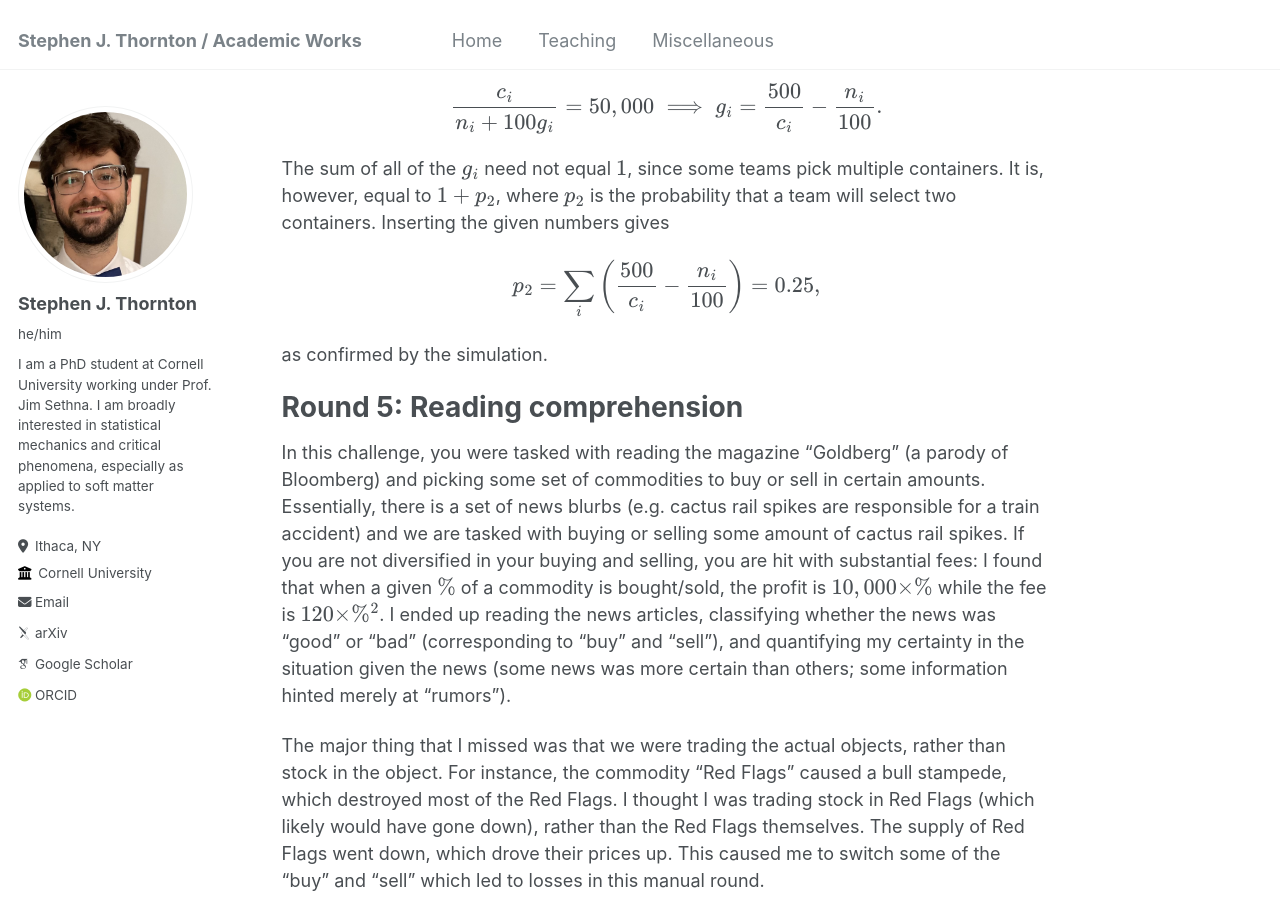
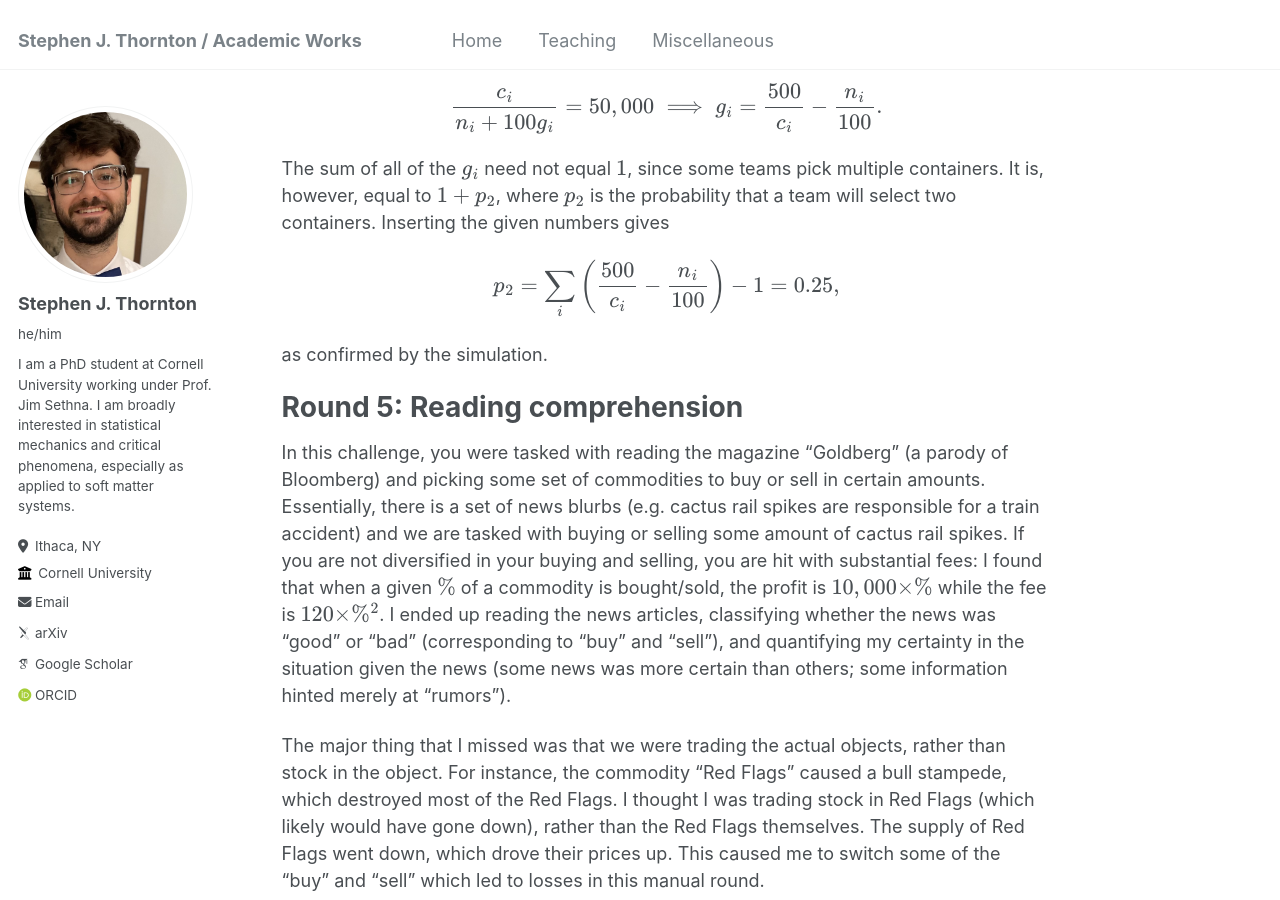
Before and after one commit to stephen-thornton/stephen-thornton.github.io, a Jekyll site: the page built from _miscellaneous/Prosperity.md, in a window 1280 px wide and 900 px high, scrolled down 9635 px. Built offline with Jekyll 4.4.1, drawn with Linux system fonts in a browser that asks for light colours; some web fonts are replaced.

Commit message:
Update Prosperity.md

```diff
--- a/_miscellaneous/Prosperity.md
+++ b/_miscellaneous/Prosperity.md
@@ -154,7 +154,7 @@ $$\frac{c_i}{n_i+100g_i}=50,000 \implies g_i = \frac{500}{c_i}-\frac{n_i}{100}.$
 
 The sum of all of the \\( g_i \\) need not equal \\( 1 \\), since some teams pick multiple containers. It is, however, equal to \\( 1 + p_2 \\), where \\( p_2 \\) is the probability that a team will select two containers. Inserting the given numbers gives
 
-$$p_2 = \sum_i\left(\frac{500}{c_i}-\frac{n_i}{100}\right) = 0.25,$$
+$$p_2 = \sum_i\left(\frac{500}{c_i}-\frac{n_i}{100}\right) - 1 = 0.25,$$
 
 as confirmed by the simulation.
 
```
